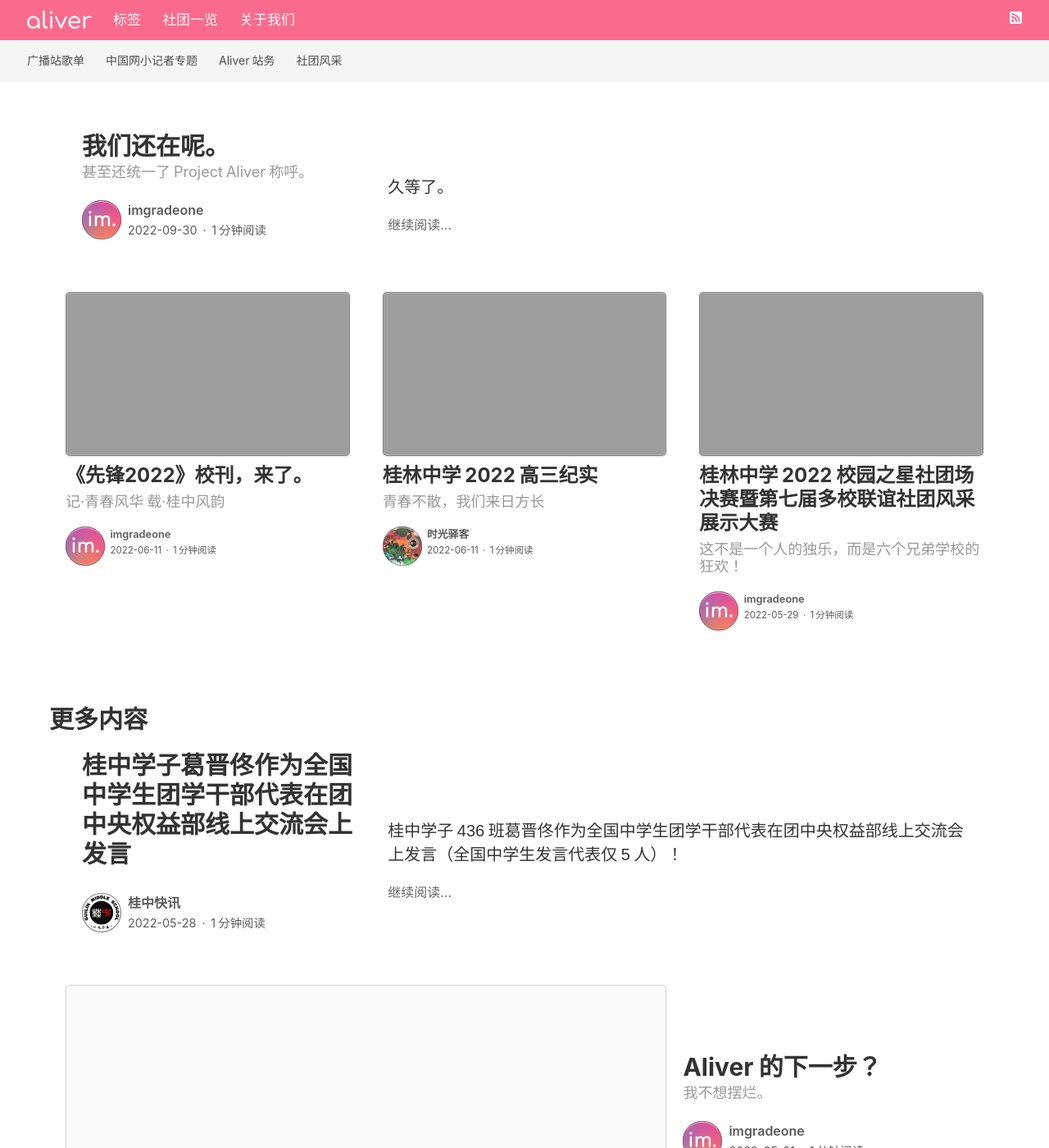
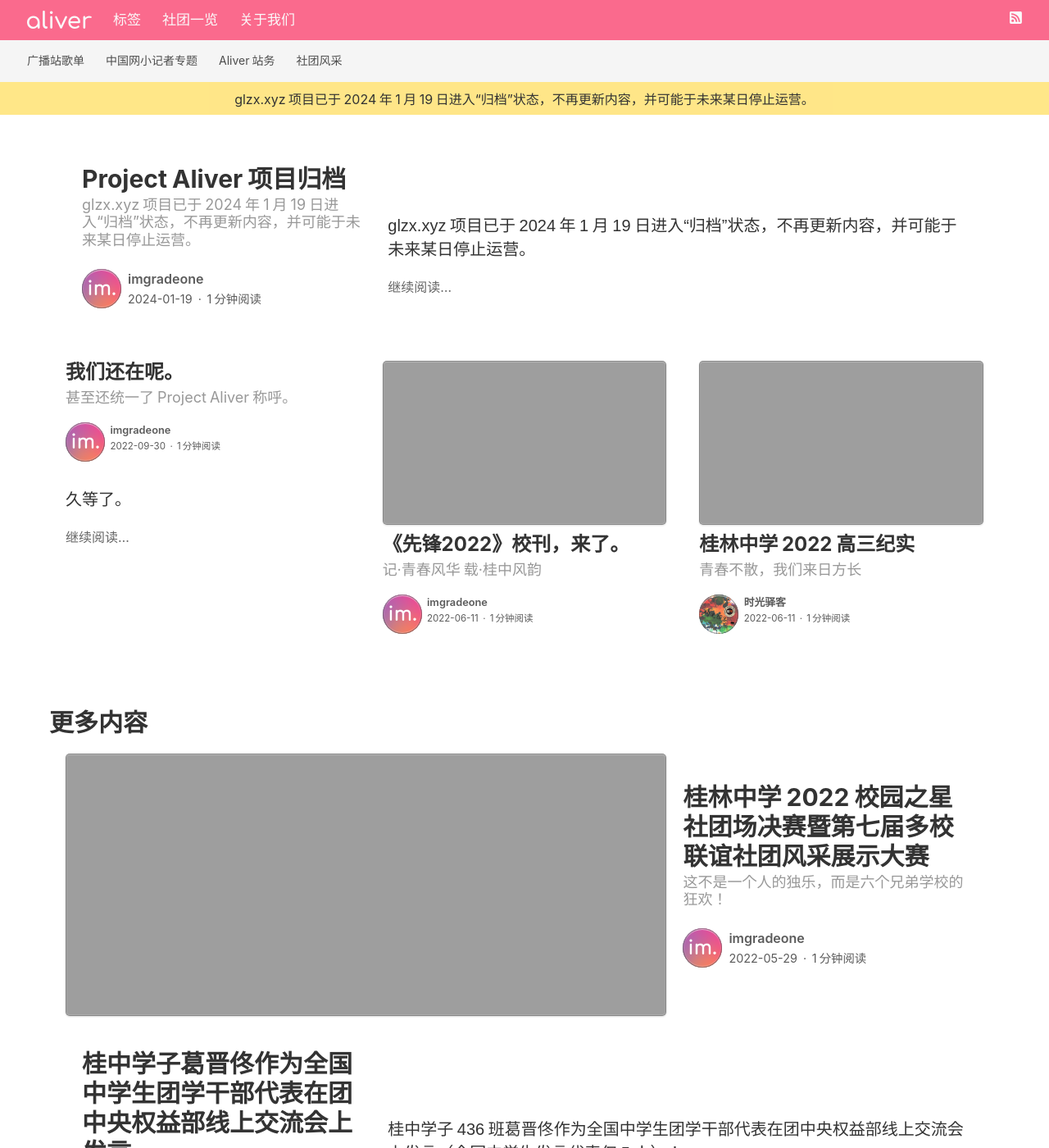
Before and after one commit to devswork-glzx/aliver, a Jekyll site: the page built from index.html, in a window 1280 px wide and 1400 px high. Shown: the whole window at 82% size. Built offline with Jekyll 4.4.1, drawn with Linux system fonts in a browser that asks for light colours; the list of posts is cut into pages by our own code; some of the changed text lies outside the part shown.

Commit message:
archived

```diff
--- a/_includes/outdated.html
+++ b/_includes/archived.html
@@ -2,3 +2,7 @@
 {% assign postSecs = post.date | date: '%s' %}
 {% assign nowSecs = 'now' | date: '%s' %}
 {% assign ageSecs = nowSecs | minus: postSecs %}
+
+<aside class="outdated">
+  glzx.xyz 项目已于 2024 年 1 月 19 日进入“归档”状态，不再更新内容，并可能于未来某日停止运营。
+</aside>
--- a/_layouts/default.html
+++ b/_layouts/default.html
@@ -3,6 +3,7 @@
   {% include head.html %}
   <body class="{% if page.url == '/' %}home {% endif %}">
     {% include nav.html %}
+    {% include archived.html %}
     <section>
       {{ content | replace: '<a href="http', '<a rel="nofollow noopener noreferrer" target="_blank" href="http' }}
     </section>
--- /dev/null
+++ b/_posts/2024-01-19-archived.md
@@ -0,0 +1,10 @@
+---
+title: "Project Aliver 项目归档"
+description: "glzx.xyz 项目已于 2024 年 1 月 19 日进入“归档”状态，不再更新内容，并可能于未来某日停止运营。"
+author: imgradeone
+
+tags:
+- aliver
+---
+
+glzx.xyz 项目已于 2024 年 1 月 19 日进入“归档”状态，不再更新内容，并可能于未来某日停止运营。
```
